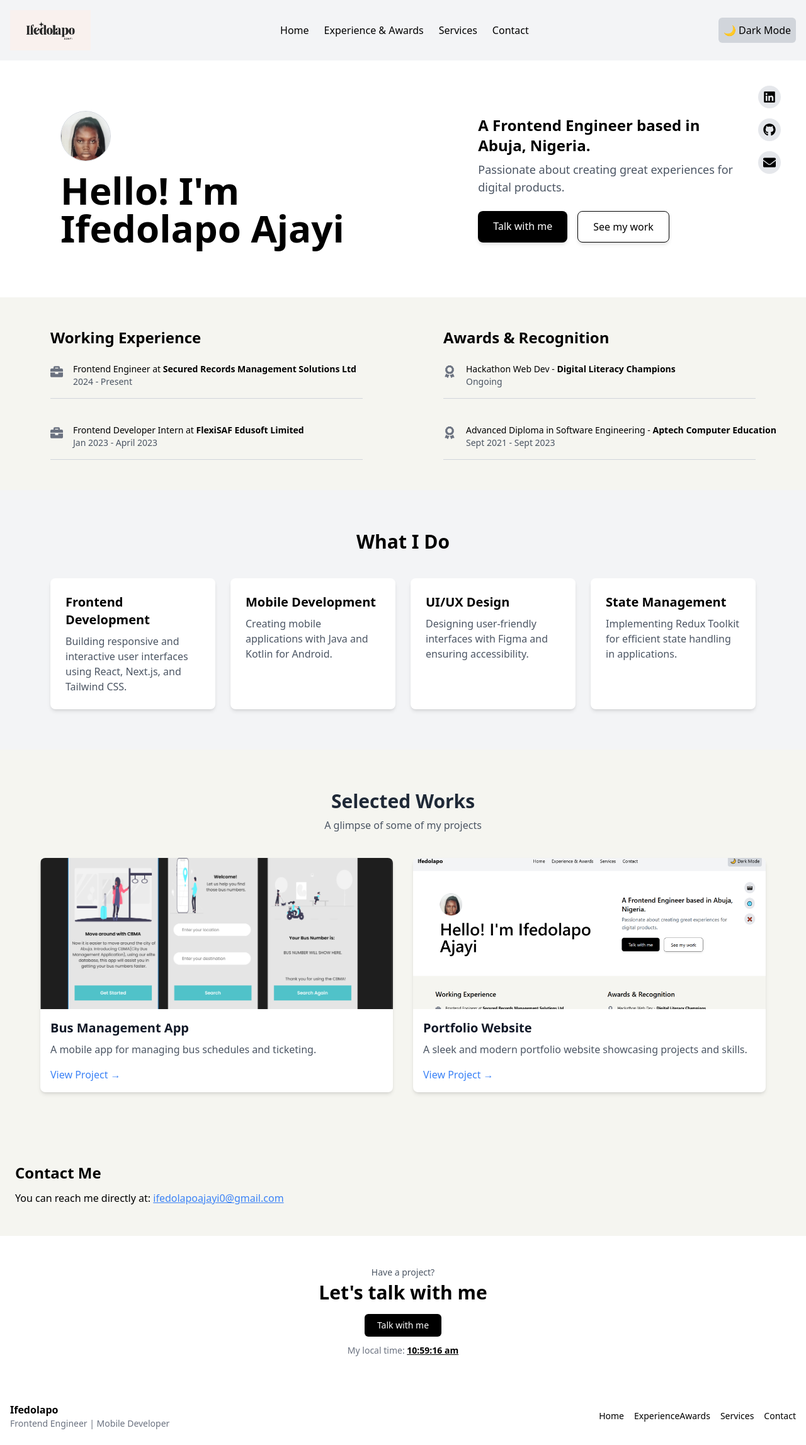
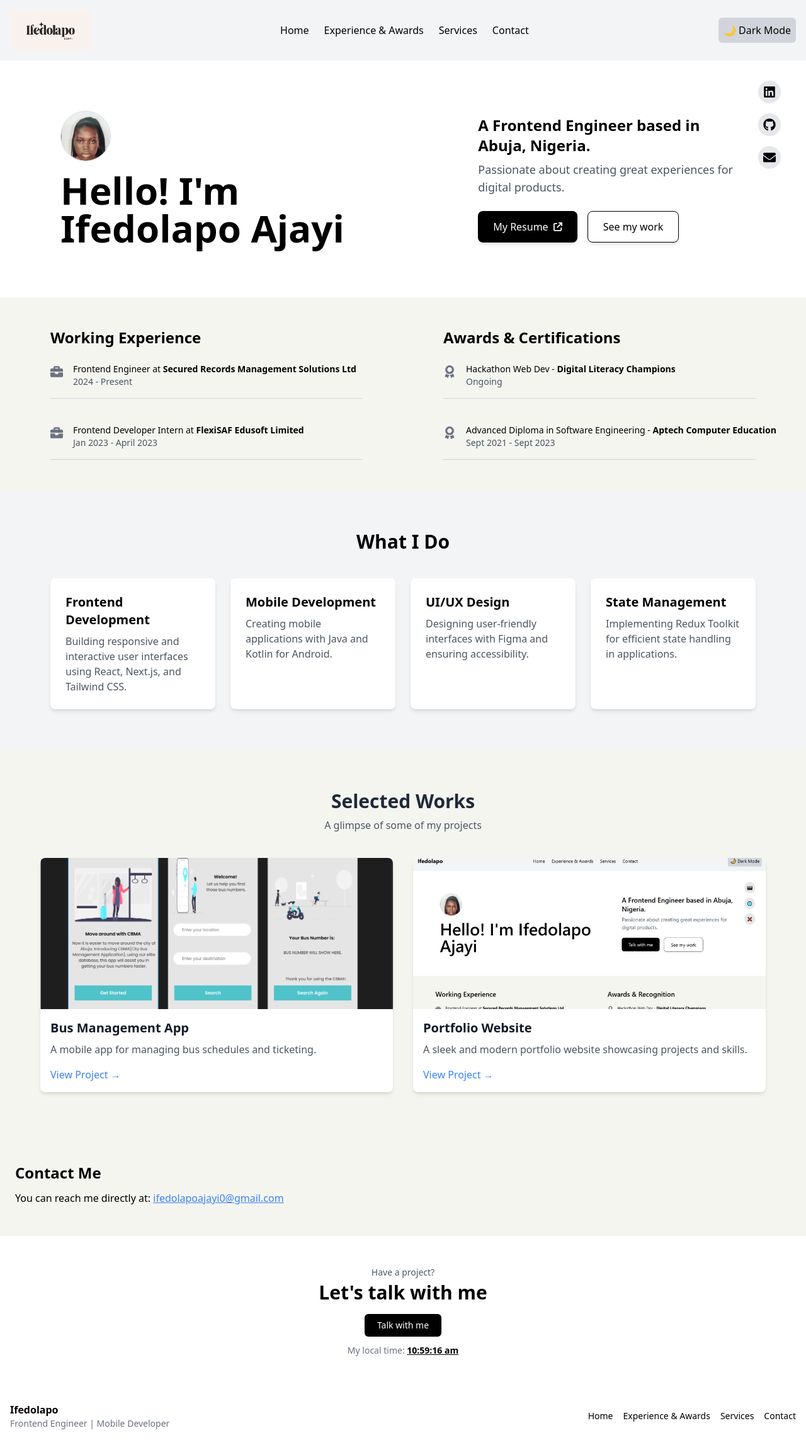
Before and after one commit to ifedolapo01/ifedolapo_ajayi, a Next.js app: page / in a window 1280 px wide. Shown: the whole page at 63% size. Built offline with nearby package versions, Linux system fonts and the light colour scheme.

Commit message:
updated a few sections and added resume

```diff
--- a/src/components/ExperienceAwards.js
+++ b/src/components/ExperienceAwards.js
@@ -51,7 +51,7 @@ export default function ExperienceAwards() {
 
           {/* Awards & Recognition */}
           <div>
-            <h3 className="text-2xl font-semibold mb-6">Awards & Recognition</h3>
+            <h3 className="text-2xl font-semibold mb-6">Awards & Certifications</h3>
             <div className="space-y-10">
               <div className="relative">
                 <div className="flex items-start gap-4">
--- a/src/components/Footer.js
+++ b/src/components/Footer.js
@@ -18,10 +18,10 @@ export default function FooterSection() {
       setAbujaTime(formatter.format(new Date()));
     };
 
-    updateTime(); // Set initially
-    const interval = setInterval(updateTime, 1000); // Update every second
+    updateTime();
+    const interval = setInterval(updateTime, 1000);
 
-    return () => clearInterval(interval); // Clean up
+    return () => clearInterval(interval);
   }, []);
 
   return (
@@ -44,16 +44,15 @@ export default function FooterSection() {
       {/* Footer */}
       <footer className="bg-white dark:bg-black text-black dark:text-white px-4 py-6 mt-10">
         <div className="flex flex-col md:flex-row justify-between items-center w-full gap-4 md:gap-0">
-          {/* Left: Name and Role */}
+
           <div className="text-center md:text-left">
             <h2 className="text-base font-semibold">Ifedolapo</h2>
             <p className="text-sm text-gray-500 dark:text-gray-400">Frontend Engineer | Mobile Developer</p>
           </div>
 
-          {/* Right: Links */}
           <div className="flex gap-4 text-sm">
             <Link href="/" className="hover:underline">Home</Link>
-            <Link href="/playground" className="hover:underline">ExperienceAwards</Link>
+            <Link href="/playground" className="hover:underline">Experience & Awards</Link>
             <Link href="/services" className="hover:underline">Services</Link>
             <Link href="/case-studies" className="hover:underline">Contact</Link>
           </div>
--- a/src/components/Hero.js
+++ b/src/components/Hero.js
@@ -7,6 +7,7 @@ import Link from "next/link";
 import Image from "next/image";
 import { motion } from "framer-motion";
 import { FaLinkedin, FaGithub, FaEnvelope } from "react-icons/fa";
+import { FaArrowUpRightFromSquare } from "react-icons/fa6";
 
 export default function Hero() {
   const darkMode = useSelector((state) => state.theme.darkMode);
@@ -29,7 +30,6 @@ export default function Hero() {
 
   return (
     <section className="relative flex flex-col md:flex-row items-center justify-between text-left py-20 px-6 md:px-16 lg:px-24 gap-10 md:gap-20 bg-white dark:bg-black text-black dark:text-white">
-
       {/* Left Side - Profile Image & Greeting */}
       <motion.div
         initial={{ opacity: 0, x: -50 }}
@@ -49,7 +49,8 @@ export default function Hero() {
         </div>
 
         <h1 className="mt-4 text-4xl md:text-6xl font-semibold leading-tight">
-          Hello! I&apos;m <span className="text-black dark:text-white">Ifedolapo Ajayi</span>
+          Hello! I&apos;m{" "}
+          <span className="text-black dark:text-white">Ifedolapo Ajayi</span>
         </h1>
       </motion.div>
 
@@ -69,11 +70,14 @@ export default function Hero() {
 
         <div className="mt-6 flex gap-4">
           <a
-            href="mailto:ifedolapoajayi0@gmail.com"
-            className="px-6 py-3 bg-black text-white rounded-lg shadow-md hover:bg-gray-800 transition"
+            href="/Ifedolapo-Ajayi-Resume.pdf"
+            target="_blank"
+            rel="noopener noreferrer"
+            className="px-6 py-3 bg-black text-white rounded-lg shadow-md hover:bg-gray-800 transition flex items-center gap-2"
           >
-            Talk with me
+            My Resume <FaArrowUpRightFromSquare className="text-sm" />
           </a>
+
           <button
             onClick={() => scrollToSection("selected-works")}
             className="px-6 py-3 border border-black dark:border-white text-black dark:text-white rounded-lg shadow-md hover:bg-gray-100 dark:hover:bg-gray-800 transition"
@@ -84,7 +88,7 @@ export default function Hero() {
       </motion.div>
 
       {/* Social Icons */}
-      <div className="absolute right-6 md:right-10 top-10 flex flex-col gap-4">
+      <div className="absolute right-6 md:right-10 top-8 flex flex-col gap-4">
         <Link
           href="https://www.linkedin.com/in/ifedolapo-ajayi-3500aa1b2/"
           target="_blank"
--- a/src/components/Navbar.js
+++ b/src/components/Navbar.js
@@ -82,7 +82,7 @@ export default function Navbar() {
         </button>
       </div>
 
-      {/* Dark Mode Toggle (Responsive for Small Screens) */}
+      {/* Dark Mode Toggle */}
       <button
         onClick={() => dispatch(toggleDarkMode())}
         className="p-2 bg-gray-300 dark:bg-gray-600 rounded-md md:flex hidden"
--- a/src/components/ResumeDownload.js
+++ /dev/null
@@ -1,13 +0,0 @@
-export default function ResumeDownload() {
-    return (
-      <div className="text-center my-8">
-        <a
-          href="/resume.pdf"
-          download
-          className="px-6 py-3 bg-primary text-white rounded-lg hover:bg-gray-700"
-        >
-          Download Resume
-        </a>
-      </div>
-    );
-  }
```
Also changed, not shown: 1 other file (tests, documents, lock files or other folders).
